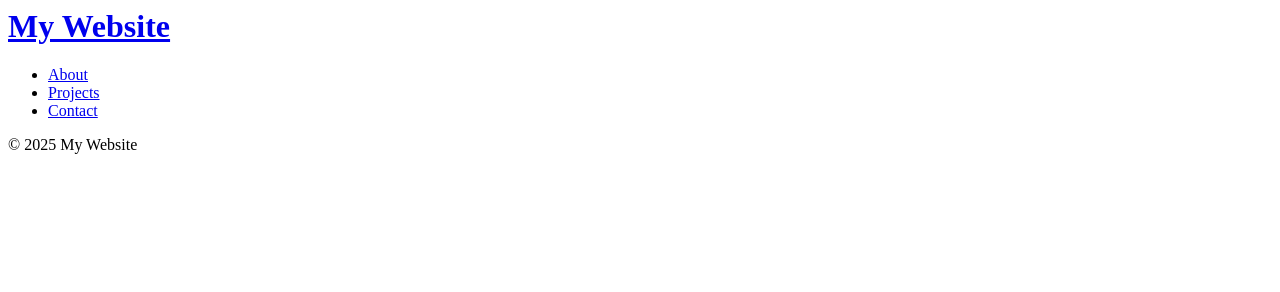
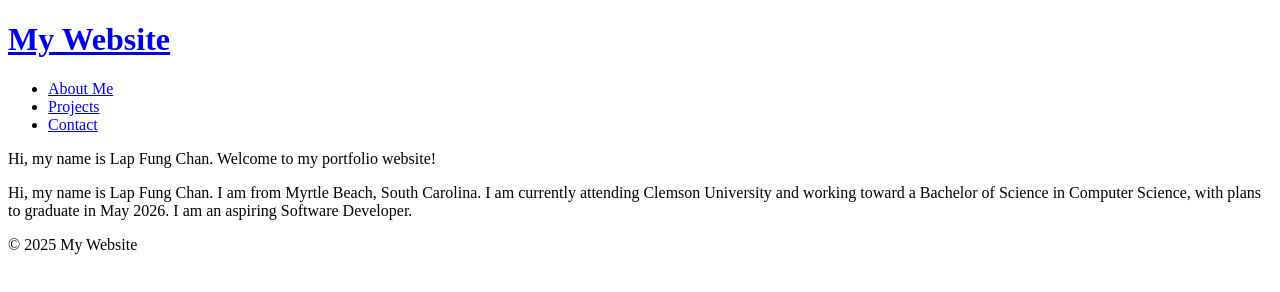
Before and after one commit to lapchann/portfolio-website, a plain HTML site: page index.html in a window 1280 px wide. Drawn offline with Linux system fonts and the light colour scheme.

Commit message:
Write About Me description

```diff
--- a/index.html
+++ b/index.html
@@ -1,7 +1,8 @@
+<!DOCTYPE html>
 <html lang="en">
 <head>
     <meta charset="UTF-8">
-    <meta name="viewport" content="width=device-width, intial-scale=1.0">
+    <meta name="viewport" content="width=device-width, initial-scale=1.0">
     <title>My Webpage</title>
 </head>
 <body>
@@ -10,14 +11,23 @@
     </header>
     <nav>
         <ul>
-            <li><a href="#about">About</a></li>
+            <li><a href="#about">About Me</a></li>
             <li><a href="#projects">Projects</a></li>
             <li><a href="#contact">Contact</a></li>
         </ul>
     </nav>
     <main>
+        <p>
+            Hi, my name is Lap Fung Chan. Welcome to my portfolio website!
+        </p>
         <section id="about">
-
+            <p>
+                Hi, my name is Lap Fung Chan. I am from Myrtle Beach, South
+                Carolina. I am currently attending Clemson University and
+                working toward a Bachelor of Science in Computer Science, with
+                plans to graduate in May 2026. I am an aspiring Software
+                Developer.
+            </p>
         </section>
         <section id="projects">
 
```
